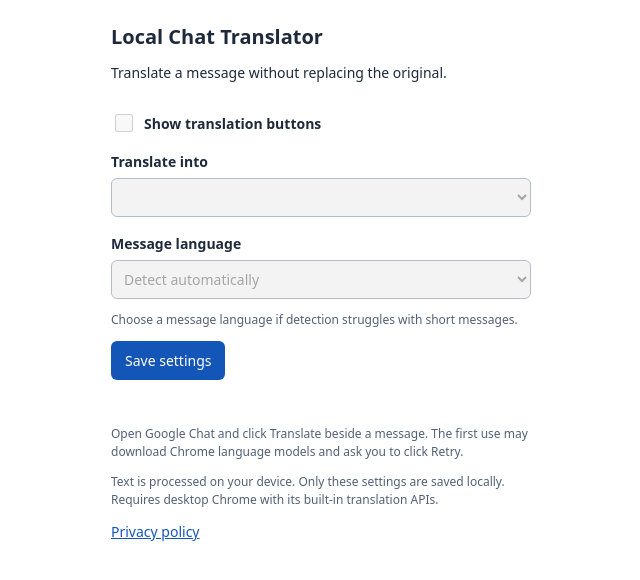
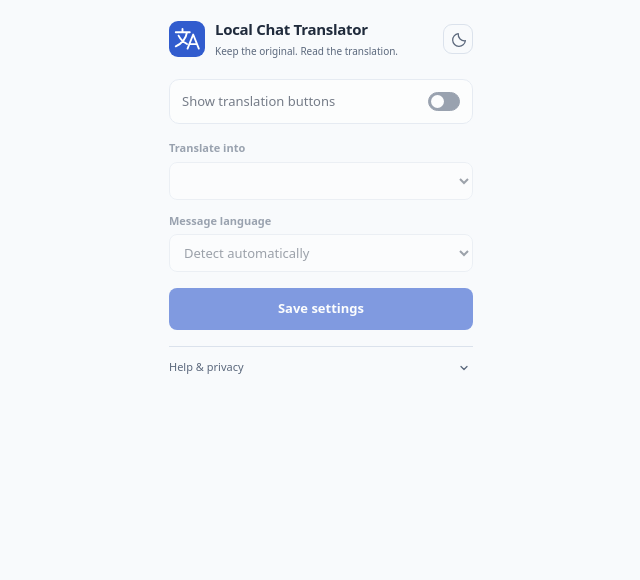
Before and after one commit to huyhuyvu01/gchat-translator, a browser extension: page extension/settings.html in a window 1280 px wide. Shown: the whole page, without its empty margins (319-959 px from the left). Drawn offline with Linux system fonts and the light colour scheme; files whose address does not match are found by name.

Commit message:
Refresh settings UI with theme toggle and translation icons

```diff
--- a/extension/settings.css
+++ b/extension/settings.css
@@ -1,15 +1,57 @@
-:root { color-scheme: light dark; font: 14px/1.5 system-ui, sans-serif; color: light-dark(#1e293b, #e2e8f0); background: light-dark(#fff, #17202e); }
+:root {
+  color-scheme: light dark;
+  font: 13px/1.5 system-ui, sans-serif;
+  --background: light-dark(#f8fafc, #151a23);
+  --surface: light-dark(#ffffff, #202733);
+  --text: light-dark(#202b3c, #edf1f7);
+  --muted: light-dark(#5b687c, #a4b1c4);
+  --border: light-dark(#dbe2ec, #364152);
+  --accent: light-dark(#315cce, #9db8ff);
+  color: var(--text);
+  background: var(--background);
+}
+:root[data-theme="light"] { color-scheme: light; }
+:root[data-theme="dark"] { color-scheme: dark; }
+* { box-sizing: border-box; }
 body { margin: 0; min-width: 320px; }
-main { max-width: 420px; padding: 24px; margin: auto; }
-h1 { font-size: 20px; line-height: 1.3; margin: 0 0 12px; }
+main { max-width: 640px; padding: 24px; margin: auto; }
+main.settings { width: 344px; max-width: 100%; padding: 20px; }
+header { display: flex; align-items: center; gap: 10px; margin-bottom: 20px; }
+.logo { flex: none; }
+.heading { flex: 1; min-width: 0; }
+h1 { font-size: 15px; line-height: 1.3; letter-spacing: -0.3px; margin: 0; }
+.heading p { font-size: 10px; color: var(--muted); margin: 4px 0 0; white-space: nowrap; }
+button, select, input, summary { -webkit-tap-highlight-color: transparent; }
+button { font: inherit; cursor: pointer; }
+.theme {
+  display: grid; place-items: center; flex: none; width: 30px; height: 30px; padding: 6px;
+  color: var(--muted); background: transparent; border: 1px solid var(--border); border-radius: 9px;
+}
+.theme:hover { color: var(--text); background: var(--surface); }
+svg { width: 18px; height: 18px; fill: none; stroke: currentColor; stroke-width: 1.7; stroke-linecap: round; stroke-linejoin: round; }
+.theme .sun, .theme[aria-pressed="true"] .moon { display: none; }
+.theme[aria-pressed="true"] .sun { display: block; }
+fieldset { margin: 0; padding: 0; border: 0; min-width: 0; }
+.toggle { display: flex; align-items: center; justify-content: space-between; gap: 12px; margin-bottom: 16px; padding: 12px; border: 1px solid var(--border); border-radius: 10px; background: var(--surface); font-weight: 500; cursor: pointer; }
+.toggle input { appearance: none; width: 32px; height: 19px; margin: 0; border: 1px solid var(--muted); border-radius: 20px; background: var(--muted); position: relative; cursor: pointer; flex: none; }
+.toggle input::before { content: ""; position: absolute; top: 2px; left: 2px; width: 13px; height: 13px; border-radius: 50%; background: white; }
+.toggle input:checked { background: #416cdd; border-color: #416cdd; }
+.toggle input:checked::before { transform: translateX(13px); }
+.field { margin-bottom: 13px; }
+.field label { display: block; margin-bottom: 5px; font-size: 11px; font-weight: 600; color: var(--muted); }
+select { width: 100%; height: 38px; padding: 0 10px; font: inherit; color: var(--text); background: var(--surface); border: 1px solid var(--border); border-radius: 8px; cursor: pointer; }
+.save { width: 100%; margin-top: 3px; padding: 10px 14px; color: #fff; background: #315cce; border: 1px solid transparent; border-radius: 8px; font-weight: 600; }
+.save:hover { background: #254db6; }
+fieldset:disabled { opacity: 0.6; }
+fieldset:disabled :is(input, select, button) { cursor: wait; }
+:focus-visible { outline: 2px solid var(--accent); outline-offset: 3px; }
+#status { font-size: 12px; margin: 10px 0 0; color: var(--muted); }
+#status:empty { margin: 0; }
+details { margin-top: 16px; border-top: 1px solid var(--border); }
+summary { display: flex; align-items: center; justify-content: space-between; padding-top: 12px; color: var(--muted); font-size: 11px; font-weight: 500; cursor: pointer; list-style: none; }
+summary::-webkit-details-marker { display: none; }
+summary:hover { color: var(--text); }
+details[open] summary svg { transform: rotate(180deg); }
+.help { font-size: 12px; color: var(--muted); }
 p { margin: 12px 0; }
-fieldset { margin: 0; padding: 0; border: 0; }
-label { display: block; margin: 16px 0 6px; font-weight: 600; }
-.toggle { display: flex; align-items: center; gap: 8px; }
-input { width: 18px; height: 18px; }
-select { box-sizing: border-box; width: 100%; padding: 8px; font: inherit; border: 1px solid #94a3b8; border-radius: 6px; }
-button { padding: 9px 14px; background: #1456b8; color: white; border: none; border-radius: 6px; font: inherit; cursor: pointer; }
-:focus-visible { outline: 2px solid light-dark(#1456b8, #a8c7fa); outline-offset: 3px; }
-.hint { font-size: 12px; color: light-dark(#526176, #bac8dc); }
-a { color: light-dark(#1456b8, #a8c7fa); }
-#status { min-height: 21px; }
+a { color: var(--accent); text-underline-offset: 3px; }
--- a/extension/settings.html
+++ b/extension/settings.html
@@ -8,24 +8,46 @@
   <script src="settings.js" defer></script>
 </head>
 <body>
-  <main>
-    <h1>Local Chat Translator</h1>
-    <p>Translate a message without replacing the original.</p>
+  <main class="settings">
+    <header>
+      <img class="logo" src="icons/translate.svg" width="36" height="36" alt="">
+      <div class="heading">
+        <h1>Local Chat Translator</h1>
+        <p>Keep the original. Read the translation.</p>
+      </div>
+      <button id="theme" class="theme" type="button" aria-label="Dark mode" aria-pressed="false" title="Switch to dark mode">
+        <svg class="moon" viewBox="0 0 24 24" aria-hidden="true"><path d="M20.5 13A8.5 8.5 0 0 1 11 3.5 8.5 8.5 0 1 0 20.5 13Z"/></svg>
+        <svg class="sun" viewBox="0 0 24 24" aria-hidden="true"><circle cx="12" cy="12" r="4"/><path d="M12 2v2m0 16v2M2 12h2m16 0h2M5 5l1.5 1.5m11 11L19 19M5 19l1.5-1.5m11-11L19 5"/></svg>
+      </button>
+    </header>
     <form>
       <fieldset disabled>
-        <label class="toggle"><input type="checkbox" id="enabled"> Show translation buttons</label>
-        <label for="targetLanguage">Translate into</label>
-        <select id="targetLanguage"></select>
-        <label for="sourceLanguage">Message language</label>
-        <select id="sourceLanguage"><option value="auto">Detect automatically</option></select>
-        <p class="hint">Choose a message language if detection struggles with short messages.</p>
-        <button type="submit">Save settings</button>
+        <label class="toggle" for="enabled">
+          <span>Show translation buttons</span>
+          <input type="checkbox" id="enabled" role="switch">
+        </label>
+        <div class="field">
+          <label for="targetLanguage">Translate into</label>
+          <select id="targetLanguage"></select>
+        </div>
+        <div class="field">
+          <label for="sourceLanguage">Message language</label>
+          <select id="sourceLanguage"><option value="auto">Detect automatically</option></select>
+        </div>
+        <button class="save" type="submit">Save settings</button>
       </fieldset>
     </form>
     <p id="status" role="status" aria-live="polite"></p>
-    <p class="hint">Open Google Chat and click Translate beside a message. The first use may download Chrome language models and ask you to click Retry.</p>
-    <p class="hint">Text is processed on your device. Only these settings are saved locally. Requires desktop Chrome with its built-in translation APIs.</p>
-    <a href="privacy.html" target="_blank" rel="noopener">Privacy policy</a>
+    <details>
+      <summary>Help &amp; privacy<svg viewBox="0 0 24 24" aria-hidden="true"><path d="m8 10 4 4 4-4"/></svg></summary>
+      <div class="help">
+        <p>In Google Chat, hover over a message and click Translate. Your original message stays in place.</p>
+        <p>If short messages are detected incorrectly, choose a message language above.</p>
+        <p>The first translation may download Chrome's language models and ask you to retry. Requires desktop Chrome with built-in translation APIs.</p>
+        <p>Messages are translated on your device. Only your preferences are saved locally.</p>
+        <a href="privacy.html" target="_blank" rel="noopener">Privacy policy <span aria-hidden="true">↗</span></a>
+      </div>
+    </details>
   </main>
 </body>
 </html>
--- a/extension/src/settings.js
+++ b/extension/src/settings.js
@@ -2,6 +2,22 @@
 
 const fields = Object.fromEntries(Object.keys(defaults).map(key => [key, document.getElementById(key)]));
 const status = document.getElementById('status');
+const theme = document.getElementById('theme');
+const systemTheme = matchMedia('(prefers-color-scheme: dark)');
+let chosenTheme = localStorage.getItem('theme');
+function applyTheme() {
+  const dark = chosenTheme === 'dark' || (chosenTheme !== 'light' && systemTheme.matches);
+  document.documentElement.dataset.theme = dark ? 'dark' : 'light';
+  theme.setAttribute('aria-pressed', String(dark));
+  theme.title = `Switch to ${dark ? 'light' : 'dark'} mode`;
+}
+applyTheme();
+systemTheme.addEventListener('change', applyTheme);
+theme.addEventListener('click', () => {
+  chosenTheme = document.documentElement.dataset.theme === 'dark' ? 'light' : 'dark';
+  localStorage.setItem('theme', chosenTheme);
+  applyTheme();
+});
 for (const [code, name] of Object.entries(languages)) {
   for (const field of [fields.targetLanguage, fields.sourceLanguage]) {
     const option = document.createElement('option');
@@ -30,7 +46,7 @@
       targetLanguage: fields.targetLanguage.value,
       sourceLanguage: fields.sourceLanguage.value,
     }));
-    status.textContent = 'Settings saved. Open Chat pages update automatically.';
+    status.textContent = 'Saved. Open Chat pages are up to date.';
   } catch {
     status.textContent = 'Settings could not be saved. Reopen the extension and retry.';
   }
--- a/scripts/build.js
+++ b/scripts/build.js
@@ -7,6 +7,7 @@
   await cp(`extension/${file}`, `dist/extension/${file}`);
 }
 await cp('LICENSE', 'dist/extension/LICENSE');
+await cp('extension/icons', 'dist/extension/icons', { recursive: true });
 await build({
   entryPoints: ['extension/src/content.js', 'extension/src/settings.js', 'extension/src/background.js'],
   outdir: 'dist/extension', bundle: true, format: 'iife', target: 'chrome138',
```
Also changed, not shown: extension/privacy.html (+1 -1 lines), tests/browser/extension.test.js (+40 -0 lines), extension/icons/icon-128.png (added), extension/icons/icon-16.png (added), extension/icons/icon-32.png (added), extension/icons/icon-48.png (added), extension/icons/translate.svg (added), extension/manifest.json, 1 other file.
